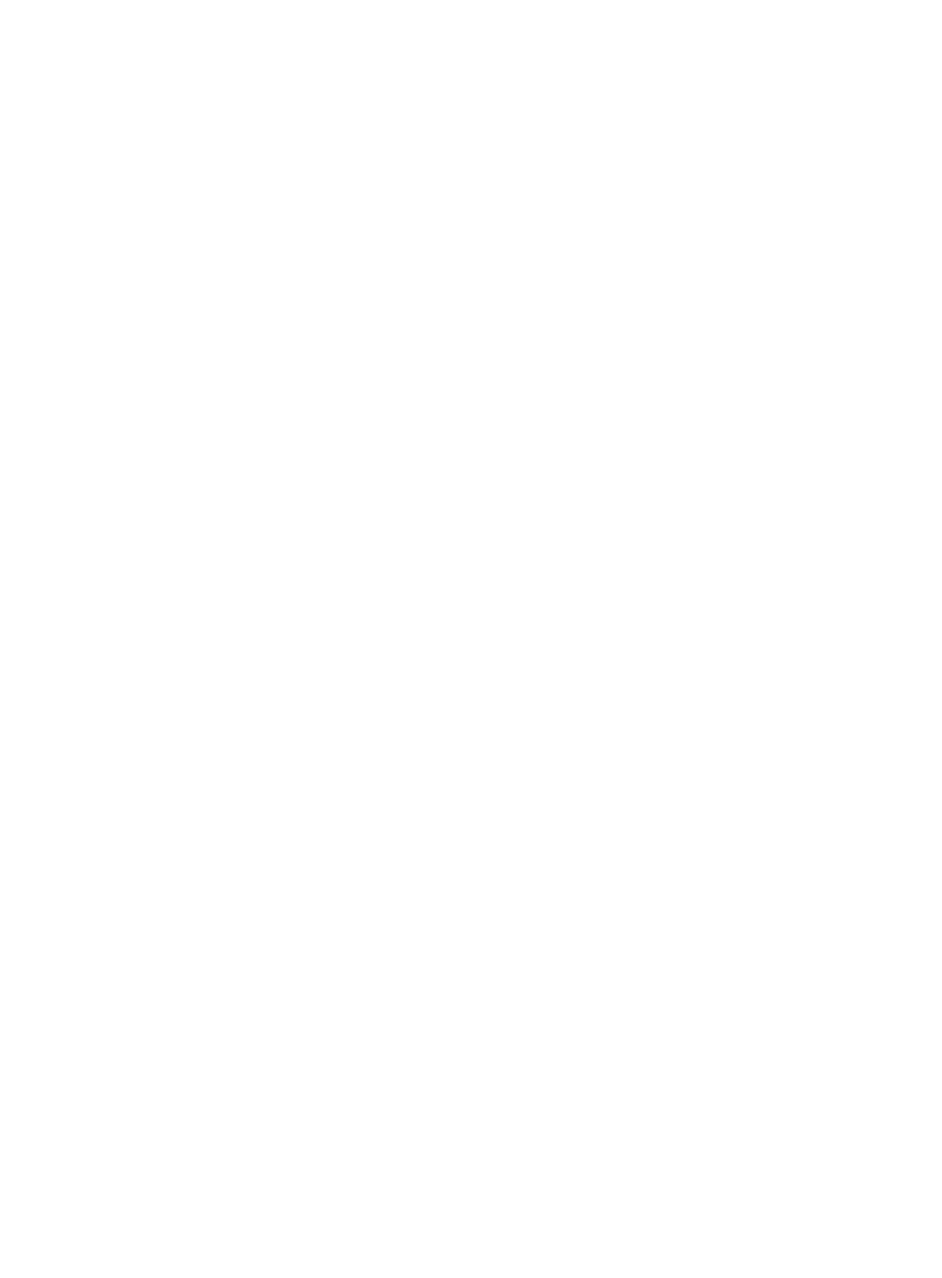
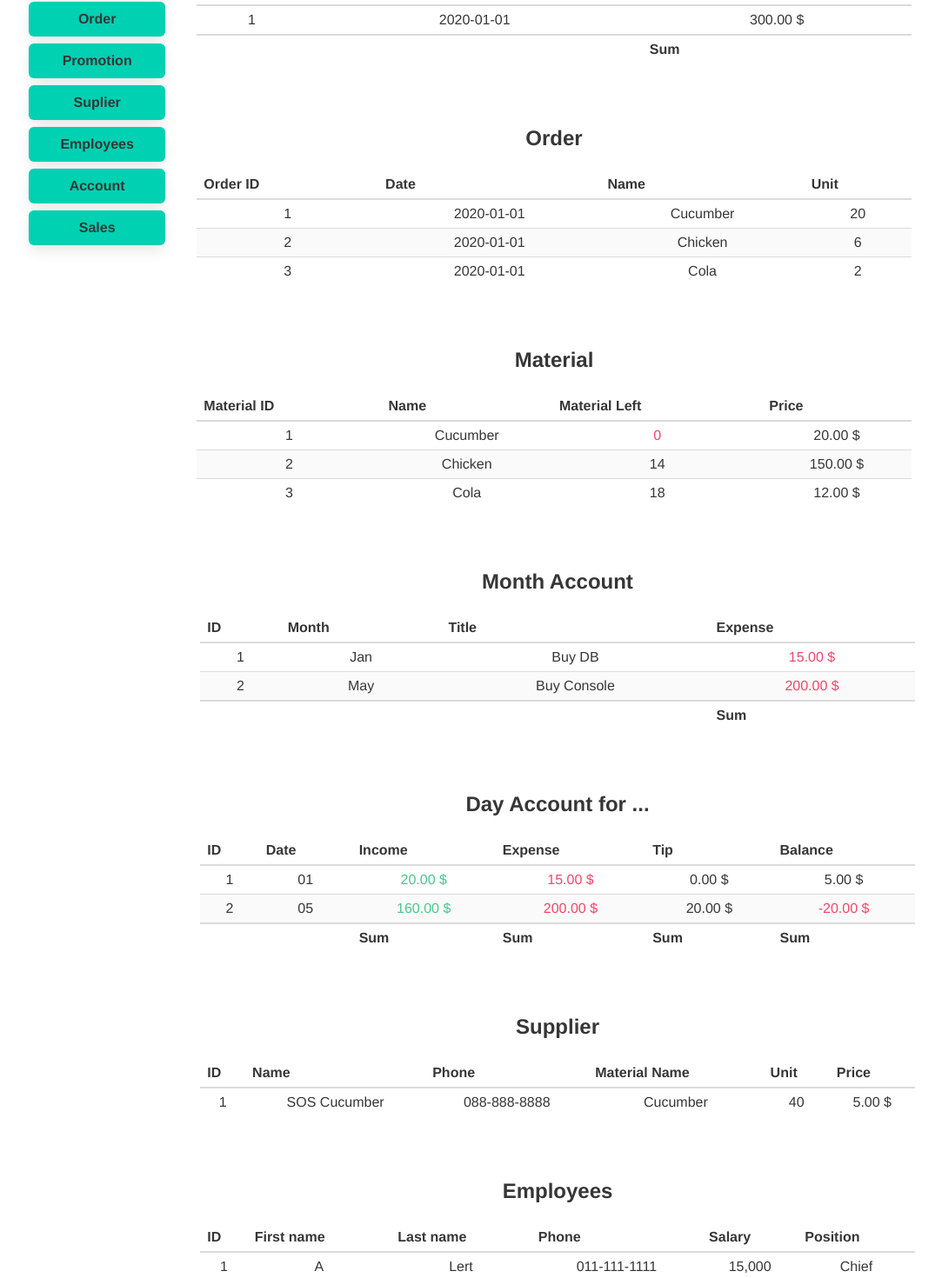
Before and after one commit to kunskun/shabu-project, a Vue app in the folder frontend/: page /owner in a window 1280 px wide. Shown: the part 198-1668 px from the top of the page at 87% size, without its empty margins (3-1086 px from the left). Before the commit the page ends 800 px from the top, so only its background shows below. Built offline with nearby package versions, Linux system fonts and the light colour scheme.

Commit message:
create owner.vue

```diff
--- a/frontend/src/router/index.js
+++ b/frontend/src/router/index.js
@@ -9,6 +9,11 @@ const routes = [
     name: 'Home',
     component: () => import('../views/Home.vue') // set home as path '/'
   },
+  {
+    path: '/owner',
+    name: 'Owner',
+    component: () => import('../views/Owner.vue') // set owner as path '/'
+  },
 ]
 
 const router = new VueRouter({
--- /dev/null
+++ b/frontend/src/views/Owner.vue
@@ -0,0 +1,288 @@
+<template>
+  <section id="app">
+    <div class="columns">
+      <div class="column is-2 pl-6 py-6">
+        <div class="button is-full is-primary box my-2">
+          <span class="title is-6">Material</span>
+        </div>
+        <div class="button is-full is-primary box my-2">
+          <span class="title is-6">Menu</span>
+        </div>
+        <div class="button is-full is-primary box my-2">
+          <span class="title is-6">Order</span>
+        </div>
+        <div class="button is-full is-primary box my-2">
+          <span class="title is-6">Promotion</span>
+        </div>
+        <div class="button is-full is-primary box my-2">
+          <span class="title is-6">Suplier</span>
+        </div>
+        <div class="button is-full is-primary box my-2">
+          <span class="title is-6">Employees</span>
+        </div>
+        <div class="button is-full is-primary box my-2">
+          <span class="title is-6">Account</span>
+        </div>
+        <div class="button is-full is-primary box my-2">
+          <span class="title is-6">Sales</span>
+        </div>
+      </div>
+      <div class="column is-8">
+        <!-- Sales -->
+        <div class="column is-full my-6">
+          <h1 class="title is-4">Sales ...</h1>
+          <table class="table is-striped is-narrow is-hoverable is-fullwidth">
+            <thead>
+              <tr>
+                <th>ID</th>
+                <th>Date</th>
+                <th>Income</th>
+              </tr>
+            </thead>
+            <tbody>
+              <tr>
+                <td>1</td>
+                <td>2020-01-01</td>
+                <td>300.00 $</td>
+              </tr>
+            </tbody>
+            <tfoot>
+                <tr>
+                    <th></th>
+                    <th></th>
+                    <th>Sum</th>
+                </tr>
+            </tfoot>
+          </table>
+        </div>
+
+        <!-- Order -->
+        <div class="column is-full my-6">
+          <h1 class="title is-4">Order</h1>
+          <table class="table is-striped is-narrow is-hoverable is-fullwidth">
+            <thead>
+              <tr>
+                <th>Order ID</th>
+                <th>Date</th>
+                <th>Name</th>
+                <th>Unit</th>
+                <!-- <th>Table no.</th> -->
+              </tr>
+            </thead>
+            <tbody>
+              <tr>
+                <td>1</td>
+                <td>2020-01-01</td>
+                <td>Cucumber</td>
+                <td>20</td>
+              </tr>
+              <tr>
+                <td>2</td>
+                <td>2020-01-01</td>
+                <td>Chicken</td>
+                <td>6</td>
+              </tr>
+              <tr>
+                <td>3</td>
+                <td>2020-01-01</td>
+                <td>Cola</td>
+                <td>2</td>
+              </tr>
+            </tbody>
+          </table>
+        </div>
+
+        <!-- Material -->
+        <div class="column is-full my-6">
+          <h1 class="title is-4">Material</h1>
+          <table class="table is-striped is-narrow is-hoverable is-fullwidth">
+            <thead>
+              <tr>
+                <th>Material ID</th>
+                <th>Name</th>
+                <th>Material Left</th>
+                <th>Price</th>
+                <!-- <th>Table no.</th> -->
+              </tr>
+            </thead>
+            <tbody>
+              <tr>
+                <td>1</td>
+                <td>Cucumber</td>
+                <td class="has-text-danger">0</td>
+                <td>20.00 $</td>
+              </tr>
+              <tr>
+                <td>2</td>
+                <td>Chicken</td>
+                <td>14</td>
+                <td>150.00 $</td>
+              </tr>
+              <tr>
+                <td>3</td>
+                <td>Cola</td>
+                <td>18</td>
+                <td>12.00 $</td>
+              </tr>
+            </tbody>
+          </table>
+        </div>
+
+        <!-- Month Account -->
+        <div class="column is-full mx-1 my-6">
+          <h1 class="title is-4">Month Account</h1>
+          <table class="table is-striped is-narrow is-hoverable is-fullwidth">
+            <thead>
+              <tr>
+                <th>ID</th>
+                <th>Month</th>
+                <th>Title</th>
+                <th>Expense</th>
+              </tr>
+            </thead>
+            <tbody>
+              <tr>
+                <td>1</td>
+                <td>Jan</td>
+                <td>Buy DB</td>
+                <td class="has-text-danger">15.00 $</td>
+              </tr>
+              <tr>
+                <td>2</td>
+                <td>May</td>
+                <td>Buy Console</td>
+                <td class="has-text-danger">200.00 $</td>
+              </tr>
+            </tbody>
+            <tfoot>
+              <tr>
+                <th></th>
+                <th></th>
+                <th></th>
+                <th>Sum</th>
+              </tr>
+            </tfoot>
+          </table>
+        </div>
+
+        <!-- Day Account -->
+        <div class="column is-full mx-1 my-6">
+          <h1 class="title is-4">Day Account for ...</h1>
+          <table class="table is-striped is-narrow is-hoverable is-fullwidth">
+            <thead>
+              <tr>
+                <th>ID</th>
+                <th>Date</th>
+                <th>Income</th>
+                <th>Expense</th>
+                <th>Tip</th>
+                <th>Balance</th>
+              </tr>
+            </thead>
+            <tbody>
+              <tr>
+                <td>1</td>
+                <td>01</td>
+                <td class="has-text-success">20.00 $</td>
+                <td class="has-text-danger">15.00 $</td>
+                <td>0.00 $</td>
+                <td>5.00 $</td>
+              </tr>
+              <tr>
+                <td>2</td>
+                <td>05</td>
+                <td class="has-text-success">160.00 $</td>
+                <td class="has-text-danger">200.00 $</td>
+                <td>20.00 $</td>
+                <td class="has-text-danger">-20.00 $</td>
+              </tr>
+            </tbody>
+            <tfoot>
+              <tr>
+                <th></th>
+                <th></th>
+                <th>Sum</th>
+                <th>Sum</th>
+                <th>Sum</th>
+                <th>Sum</th>
+              </tr>
+            </tfoot>
+          </table>
+        </div>
+
+        <!-- Suplier -->
+        <div class="column is-full mx-1 my-6">
+          <h1 class="title is-4">Supplier</h1>
+          <table class="table is-striped is-narrow is-hoverable is-fullwidth">
+            <thead>
+              <tr>
+                <th>ID</th>
+                <th>Name</th>
+                <th>Phone</th>
+                <th>Material Name</th>
+                <th>Unit</th>
+                <th>Price</th>
+              </tr>
+            </thead>
+            <tbody>
+              <tr>
+                <td>1</td>
+                <td>SOS Cucumber</td>
+                <td>088-888-8888</td>
+                <td>Cucumber</td>
+                <td>40</td>
+                <td>5.00 $</td>
+              </tr>
+            </tbody>
+          </table>
+        </div>
+
+        <!-- Employees -->
+        <div class="column is-full mx-1 my-6">
+          <h1 class="title is-4">Employees</h1>
+          <table class="table is-striped is-narrow is-hoverable is-fullwidth">
+            <thead>
+              <tr>
+                <th>ID</th>
+                <th>First name</th>
+                <th>Last name</th>
+                <th>Phone</th>
+                <th>Salary</th>
+                <th>Position</th>
+              </tr>
+            </thead>
+            <tbody>
+              <tr>
+                <td>1</td>
+                <td>A</td>
+                <td>Lert</td>
+                <td>011-111-1111</td>
+                <td>15,000</td>
+                <td>Chief</td>
+              </tr>
+              <tr>
+                <td>2</td>
+                <td>B</td>
+                <td>Udom</td>
+                <td>012-122-2222</td>
+                <td>13,000</td>
+                <td>Cashier</td>
+              </tr>
+            </tbody>
+          </table>
+        </div>
+
+      </div>
+    </div>
+  </section>
+</template>
+<script>
+export default {
+  data() {
+    return {};
+  },
+};
+</script>
+
+<style scoped>
+</style>
```
